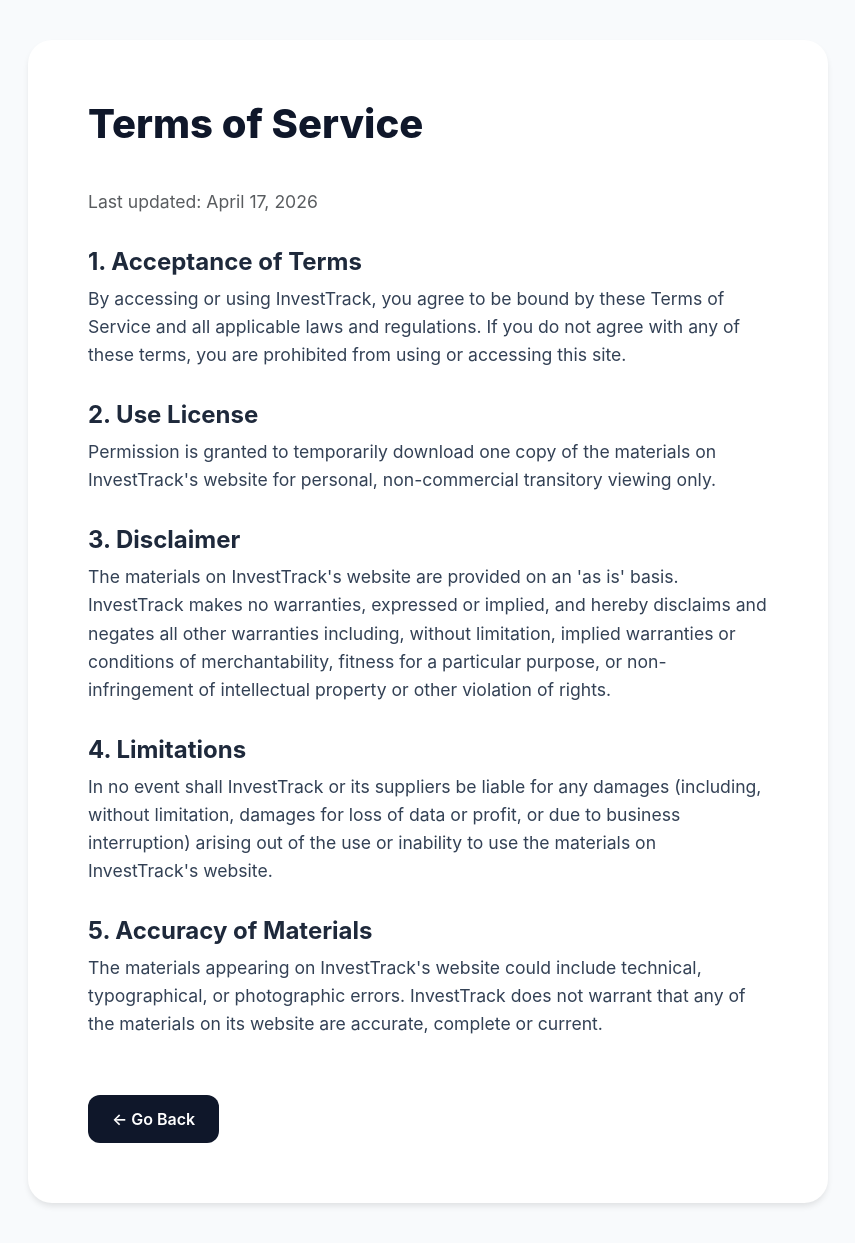
After one commit to naylahabdalla/InvestTrack, a Flask app: template templates/terms.html in a window 1280 px wide. The commit adds this page. Shown: the whole page, without its empty margins (212-1067 px from the left). Run offline with Flask 3, Linux system fonts and the light colour scheme; the template is opened without the code that fills it, so the values that code supplies are empty.

Commit message:
feat: add Terms of Service and Privacy Policy pages

```diff
--- a/templates/signup.html
+++ b/templates/signup.html
@@ -41,7 +41,7 @@
                 <div class="mb-3 form-check text-start">
                     <input type="checkbox" name="consent" class="form-check-input" id="consentCheck" required>
                     <label class="form-check-label text-muted" for="consentCheck" style="font-size: 0.85em;">
-                        I agree to the Terms of Service and Privacy Policy
+                        I agree to the <a href="/terms" target="_blank">Terms of Service</a> and <a href="/privacy" target="_blank">Privacy Policy</a>
                     </label>
                 </div>
 
--- /dev/null
+++ b/templates/terms.html
@@ -0,0 +1,40 @@
+<!DOCTYPE html>
+<html>
+<head>
+    <meta charset="UTF-8">
+    <meta name="viewport" content="width=device-width, initial-scale=1.0">
+    <title>Terms of Service - InvestTrack</title>
+    <link href="https://cdn.jsdelivr.net/npm/bootstrap@5.3.2/dist/css/bootstrap.min.css" rel="stylesheet">
+    <style>
+        body { background: #f8fafc; color: #334155; padding: 40px 20px; font-family: -apple-system, BlinkMacSystemFont, "Segoe UI", Roboto, Helvetica, Arial, sans-serif; }
+        .container { max-width: 800px; background: white; padding: 60px; border-radius: 24px; box-shadow: 0 4px 6px -1px rgba(0,0,0,0.1); }
+        h1 { color: #0f172a; font-weight: 800; margin-bottom: 40px; }
+        h2 { color: #1e293b; font-weight: 700; margin-top: 32px; font-size: 1.5rem; }
+        p { line-height: 1.6; margin-bottom: 16px; font-size: 1.1rem; }
+        .btn-back { display: inline-block; margin-top: 40px; padding: 12px 24px; border-radius: 12px; font-weight: 600; text-decoration: none; color: white; background: #0f172a; }
+    </style>
+</head>
+<body>
+    <div class="container">
+        <h1>Terms of Service</h1>
+        <p class="text-muted">Last updated: April 17, 2026</p>
+
+        <h2>1. Acceptance of Terms</h2>
+        <p>By accessing or using InvestTrack, you agree to be bound by these Terms of Service and all applicable laws and regulations. If you do not agree with any of these terms, you are prohibited from using or accessing this site.</p>
+
+        <h2>2. Use License</h2>
+        <p>Permission is granted to temporarily download one copy of the materials on InvestTrack's website for personal, non-commercial transitory viewing only.</p>
+
+        <h2>3. Disclaimer</h2>
+        <p>The materials on InvestTrack's website are provided on an 'as is' basis. InvestTrack makes no warranties, expressed or implied, and hereby disclaims and negates all other warranties including, without limitation, implied warranties or conditions of merchantability, fitness for a particular purpose, or non-infringement of intellectual property or other violation of rights.</p>
+
+        <h2>4. Limitations</h2>
+        <p>In no event shall InvestTrack or its suppliers be liable for any damages (including, without limitation, damages for loss of data or profit, or due to business interruption) arising out of the use or inability to use the materials on InvestTrack's website.</p>
+
+        <h2>5. Accuracy of Materials</h2>
+        <p>The materials appearing on InvestTrack's website could include technical, typographical, or photographic errors. InvestTrack does not warrant that any of the materials on its website are accurate, complete or current.</p>
+
+        <a href="javascript:history.back()" class="btn-back">← Go Back</a>
+    </div>
+</body>
+</html>
```
Also changed, not shown: api/index.py (+9 -0 lines), templates/privacy.html (added, +40 -0 lines).
